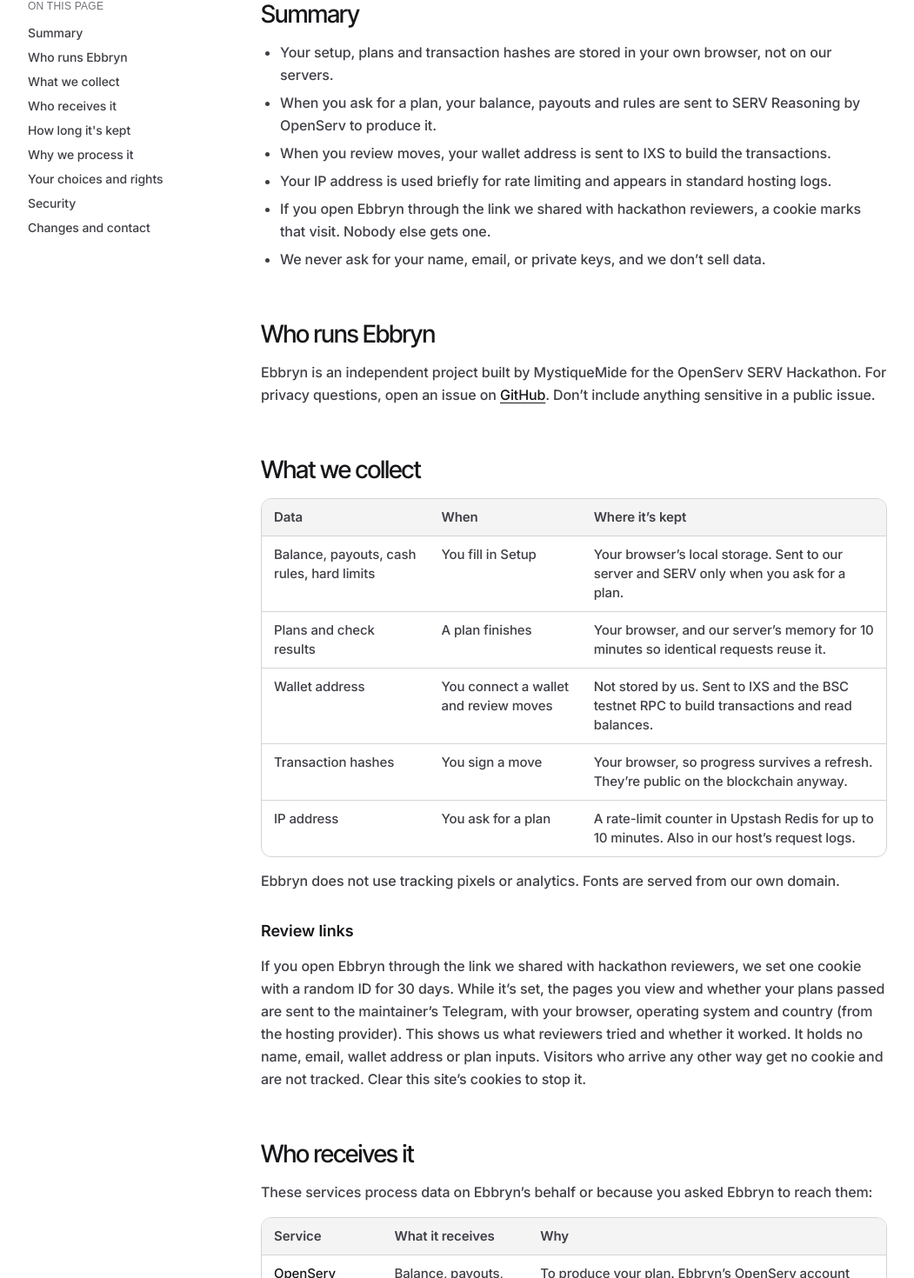
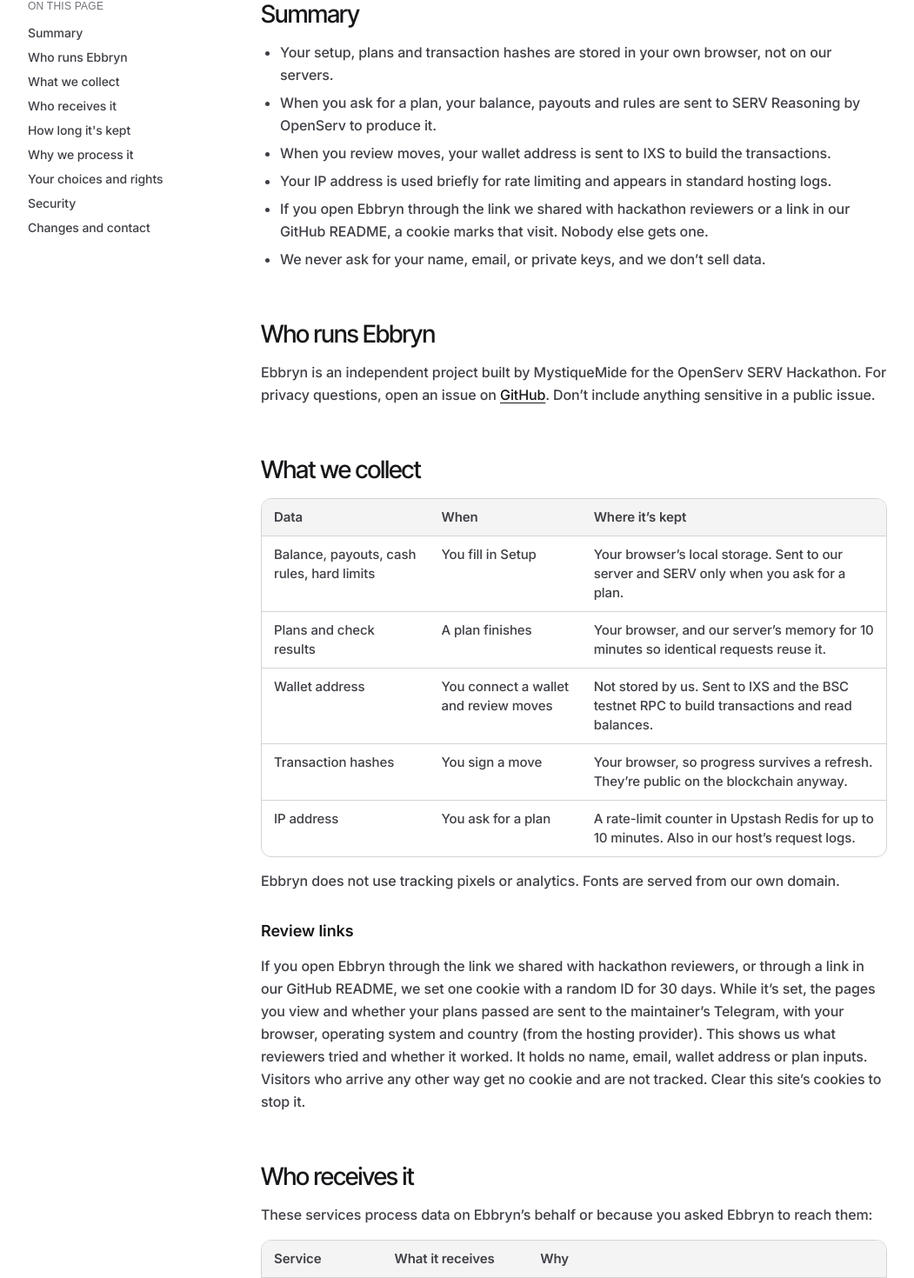
Before and after one commit to mystiquemide/ebbryn, a Next.js app: page /privacy in a window 1280 px wide. Shown: the part 421-1891 px from the top of the page at 87% size, without its empty margins (8-1059 px from the left). Built offline with nearby package versions, Linux system fonts and the light colour scheme; no server answers; a web font is replaced by a local one.

Commit message:
Tag README site links with via=gh and name the source in each alert

```diff
--- a/src/app/privacy/page.tsx
+++ b/src/app/privacy/page.tsx
@@ -35,7 +35,7 @@
         <li>When you ask for a plan, your balance, payouts and rules are sent to SERV Reasoning by OpenServ to produce it.</li>
         <li>When you review moves, your wallet address is sent to IXS to build the transactions.</li>
         <li>Your IP address is used briefly for rate limiting and appears in standard hosting logs.</li>
-        <li>If you open Ebbryn through the link we shared with hackathon reviewers, a cookie marks that visit. Nobody else gets one.</li>
+        <li>If you open Ebbryn through the link we shared with hackathon reviewers or a link in our GitHub README, a cookie marks that visit. Nobody else gets one.</li>
         <li>We never ask for your name, email, or private keys, and we don’t sell data.</li>
       </ul>
 
@@ -89,7 +89,7 @@
       </p>
       <h3>Review links</h3>
       <p>
-        If you open Ebbryn through the link we shared with hackathon reviewers, we set one cookie with a random ID for 30 days. While it’s set, the pages you view and whether your plans passed are sent to the maintainer’s Telegram, with your browser, operating system and country (from the hosting provider). This shows us what reviewers tried and whether it worked. It holds no name, email, wallet address or plan inputs. Visitors who arrive any other way get no cookie and are not tracked. Clear this site’s cookies to stop it.
+        If you open Ebbryn through the link we shared with hackathon reviewers, or through a link in our GitHub README, we set one cookie with a random ID for 30 days. While it’s set, the pages you view and whether your plans passed are sent to the maintainer’s Telegram, with your browser, operating system and country (from the hosting provider). This shows us what reviewers tried and whether it worked. It holds no name, email, wallet address or plan inputs. Visitors who arrive any other way get no cookie and are not tracked. Clear this site’s cookies to stop it.
       </p>
 
       <h2 id="share">Who receives it</h2>
--- a/src/proxy.ts
+++ b/src/proxy.ts
@@ -2,8 +2,8 @@
 import { REVIEW_COOKIE, beacon, device, reviewId } from "@/server/beacon";
 
 const TAG = "via";
-// One tag per place the link is shared. sv = the SERV Hackathon submission.
-const REVIEW_VALUE = "sv";
+// One tag per place the link is shared, so each alert says where the visitor came from.
+const SOURCES: Record<string, string> = { sv: "submission", gh: "GitHub README" };
 
 export function proxy(request: NextRequest, event: NextFetchEvent) {
   const url = request.nextUrl;
@@ -11,13 +11,14 @@
   const who = `${device(request.headers.get("user-agent"))}, ${country}`;
 
   // Arrival through the review link: mark the session, then continue on the clean URL.
-  if (url.searchParams.get(TAG) === REVIEW_VALUE) {
+  const source = SOURCES[url.searchParams.get(TAG) ?? ""];
+  if (source) {
     const id = crypto.randomUUID().replace(/-/g, "").slice(0, 8);
     const clean = url.clone();
     clean.searchParams.delete(TAG);
     const res = NextResponse.redirect(clean);
     res.cookies.set(REVIEW_COOKIE, id, { httpOnly: true, sameSite: "lax", secure: true, path: "/", maxAge: 60 * 60 * 24 * 30 });
-    event.waitUntil(beacon(`Ebbryn review visit ${id}: opened ${clean.pathname}${clean.search} (${who})`));
+    event.waitUntil(beacon(`Ebbryn review visit ${id} from ${source}: opened ${clean.pathname}${clean.search} (${who})`));
     return res;
   }
 
```
Also changed, not shown: 1 other file (tests, documents, lock files or other folders).
